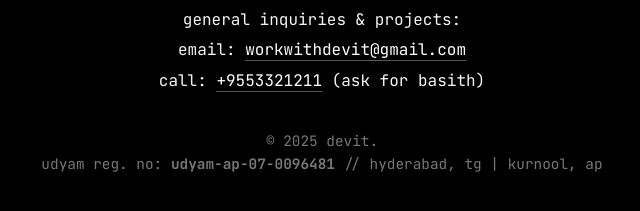
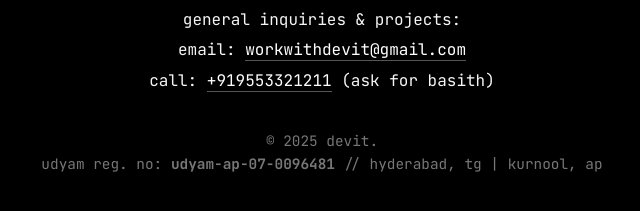
Before and after one commit to TeamDevit/teamdevit, a plain HTML site: page index.html in a window 1280 px wide. Shown: the part 2234-2445 px from the top of the page, 318-958 px from the left. Drawn offline with Linux system fonts and the light colour scheme.

Commit message:
Update index.html

```diff
--- a/index.html
+++ b/index.html
@@ -230,7 +230,7 @@
             <nav class="nav">
                 <a href="#" class="logo">devit.</a>
                 <a href="mailto:workwithdevit@gmail.com" class="cta-button">get in touch</a>
-                <a href="tel:+9553321211" class="cta-button" style="margin-left: 10px;">call us</a>
+                <a href="tel:+919553321211" class="cta-button" style="margin-left: 10px;">call us</a>
             </nav>
         </div>
     </header>
@@ -287,7 +287,7 @@
             <div class="contact-info-block">
                 <p>general inquiries & projects:</p>
                 <p>email: <a href="mailto:workwithdevit@gmail.com">workwithdevit@gmail.com</a></p>
-                <p>call: <a href="tel:+9553321211">+9553321211</a> (ask for basith)</p>
+                <p>call: <a href="tel:+919553321211">+919553321211</a> (ask for basith)</p>
             </div>
 
             <p>&copy; 2025 devit.</p>
```
